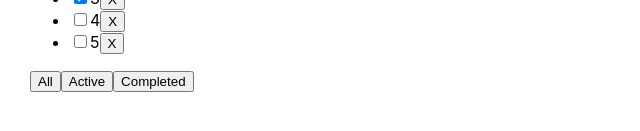
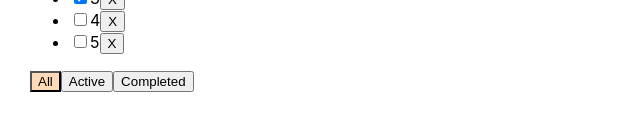
Before and after one commit to Ristretto1/inc_todolist_independent, a React (Create React App) app: page / in a window 1280 px wide. Shown: the part 207-338 px from the top of the page, without its empty margins (0-640 px from the left). Built offline with nearby package versions, Linux system fonts and the light colour scheme.

Commit message:
add active filter style

```diff
--- a/src/App.tsx
+++ b/src/App.tsx
@@ -1,7 +1,7 @@
 import React, {useState} from 'react';
 import './App.css';
 import {Button} from './components/Button';
-import {FilterBtnBlock} from './components/FilterBtnBlock';
+import {FilterBtnBlock} from './components/FilterBtnBlock/FilterBtnBlock';
 import {TasksList} from './components/TasksList';
 import {InputBlock} from './components/InputBlock';
 import {TdlTitleBlock} from './components/TdlTitleBlock';
@@ -53,6 +53,7 @@ function App() {
                 removeTask={removeTask}
                 addTask={addTask}
                 checkboxStatusSwitcher={checkboxStatusSwitcher}
+                filter={filter}
             />
         </div>
     );
--- a/src/components/FilterBtnBlock.tsx
+++ /dev/null
@@ -1,20 +0,0 @@
-import React from 'react';
-import {Button} from './Button';
-import {FilterType} from '../App';
-
-type FilterBtnBlockPropsType = {
-    filterSwitcher: (filter: FilterType) => void
-}
-
-export const FilterBtnBlock: React.FC<FilterBtnBlockPropsType> = ({filterSwitcher}) => {
-
-    const onFilterBtnHandler = (filter: FilterType) => filterSwitcher(filter)
-
-    return (
-        <div>
-            <Button name={'All'} callback={() => onFilterBtnHandler('all')}/>
-            <Button name={'Active'} callback={() => onFilterBtnHandler('active')}/>
-            <Button name={'Completed'} callback={() => onFilterBtnHandler('completed')}/>
-        </div>
-    );
-};
--- /dev/null
+++ b/src/components/FilterBtnBlock/FilterBtnBlock.module.css
@@ -0,0 +1,3 @@
+.activeFilter {
+    background-color: peachpuff;
+}
--- /dev/null
+++ b/src/components/FilterBtnBlock/FilterBtnBlock.tsx
@@ -0,0 +1,22 @@
+import React from 'react';
+import {Button} from '../Button';
+import {FilterType} from '../../App';
+import s from './FilterBtnBlock.module.css'
+
+type FilterBtnBlockPropsType = {
+    filterSwitcher: (filter: FilterType) => void
+    filter: FilterType
+}
+
+export const FilterBtnBlock: React.FC<FilterBtnBlockPropsType> = ({filterSwitcher, filter}) => {
+
+    const onFilterBtnHandler = (filter: FilterType) => filterSwitcher(filter)
+
+    return (
+        <div>
+            <Button className={filter=== 'all' ? s.activeFilter : ''} name={'All'} callback={() => onFilterBtnHandler('all')}/>
+            <Button className={filter=== 'active' ? s.activeFilter : ''} name={'Active'} callback={() => onFilterBtnHandler('active')}/>
+            <Button className={filter=== 'completed' ? s.activeFilter : ''} name={'Completed'} callback={() => onFilterBtnHandler('completed')}/>
+        </div>
+    );
+};
--- a/src/components/Todolist.tsx
+++ b/src/components/Todolist.tsx
@@ -2,7 +2,7 @@ import React from 'react';
 import {TdlTitleBlock} from './TdlTitleBlock';
 import {InputBlock} from './InputBlock';
 import {TasksList} from './TasksList';
-import {FilterBtnBlock} from './FilterBtnBlock';
+import {FilterBtnBlock} from './FilterBtnBlock/FilterBtnBlock';
 import {FilterType, TaskType} from '../App';
 
 type TodolistPropsType = {
@@ -11,9 +11,10 @@ type TodolistPropsType = {
     removeTask: (id: string) => void
     addTask: (title: string) => void
     checkboxStatusSwitcher: (id: string, status: boolean) => void
+    filter: FilterType
 }
 
-export const Todolist: React.FC<TodolistPropsType> = ({tasks, filterSwitcher, removeTask, addTask, checkboxStatusSwitcher}) => {
+export const Todolist: React.FC<TodolistPropsType> = ({tasks, filterSwitcher, removeTask, addTask, checkboxStatusSwitcher, filter}) => {
     return (
         <div>
             <TdlTitleBlock/>
@@ -27,6 +28,7 @@ export const Todolist: React.FC<TodolistPropsType> = ({tasks, filterSwitcher, re
             />
             <FilterBtnBlock
                 filterSwitcher={filterSwitcher}
+                filter={filter}
             />
         </div>
     );
```
